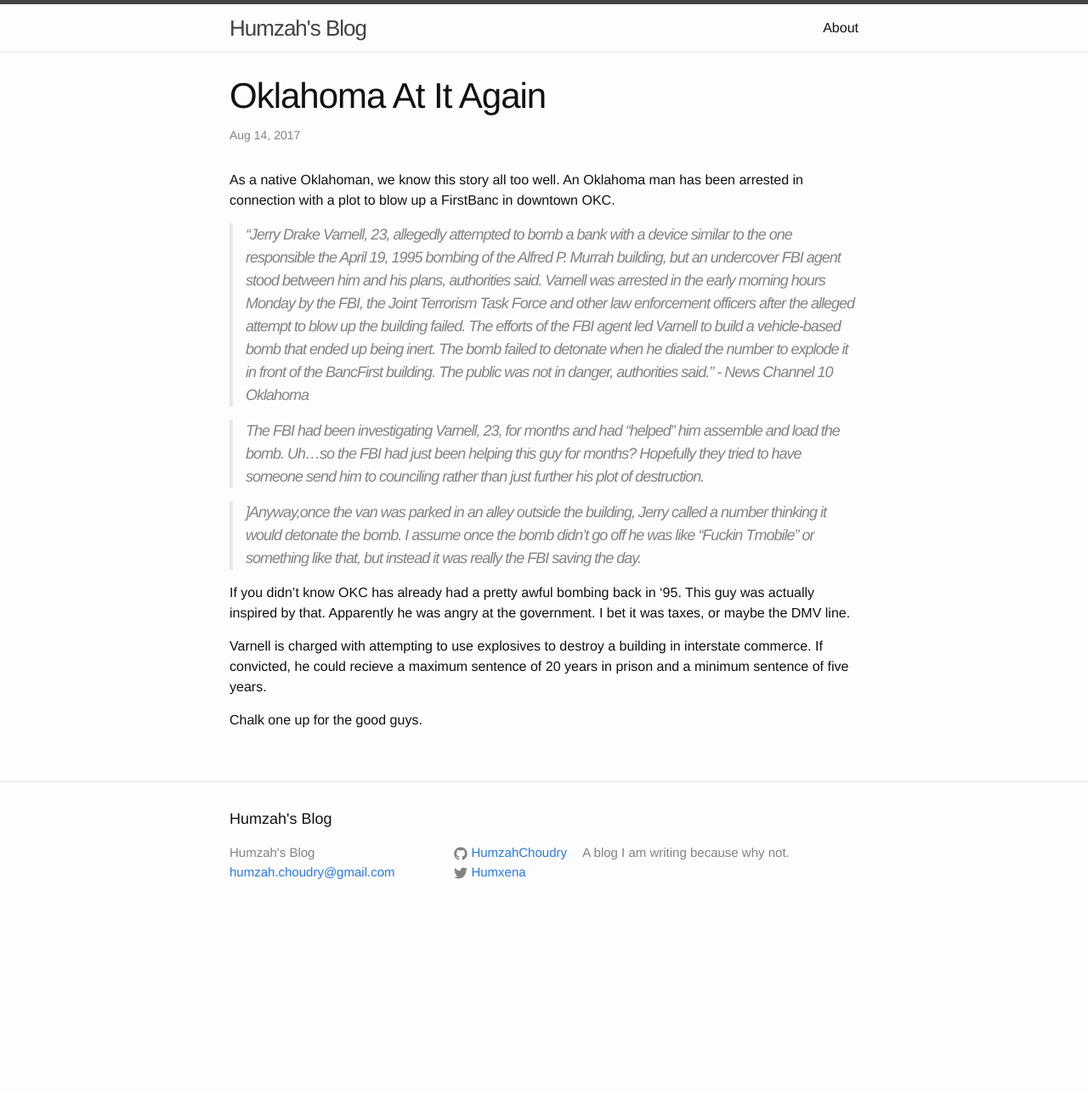
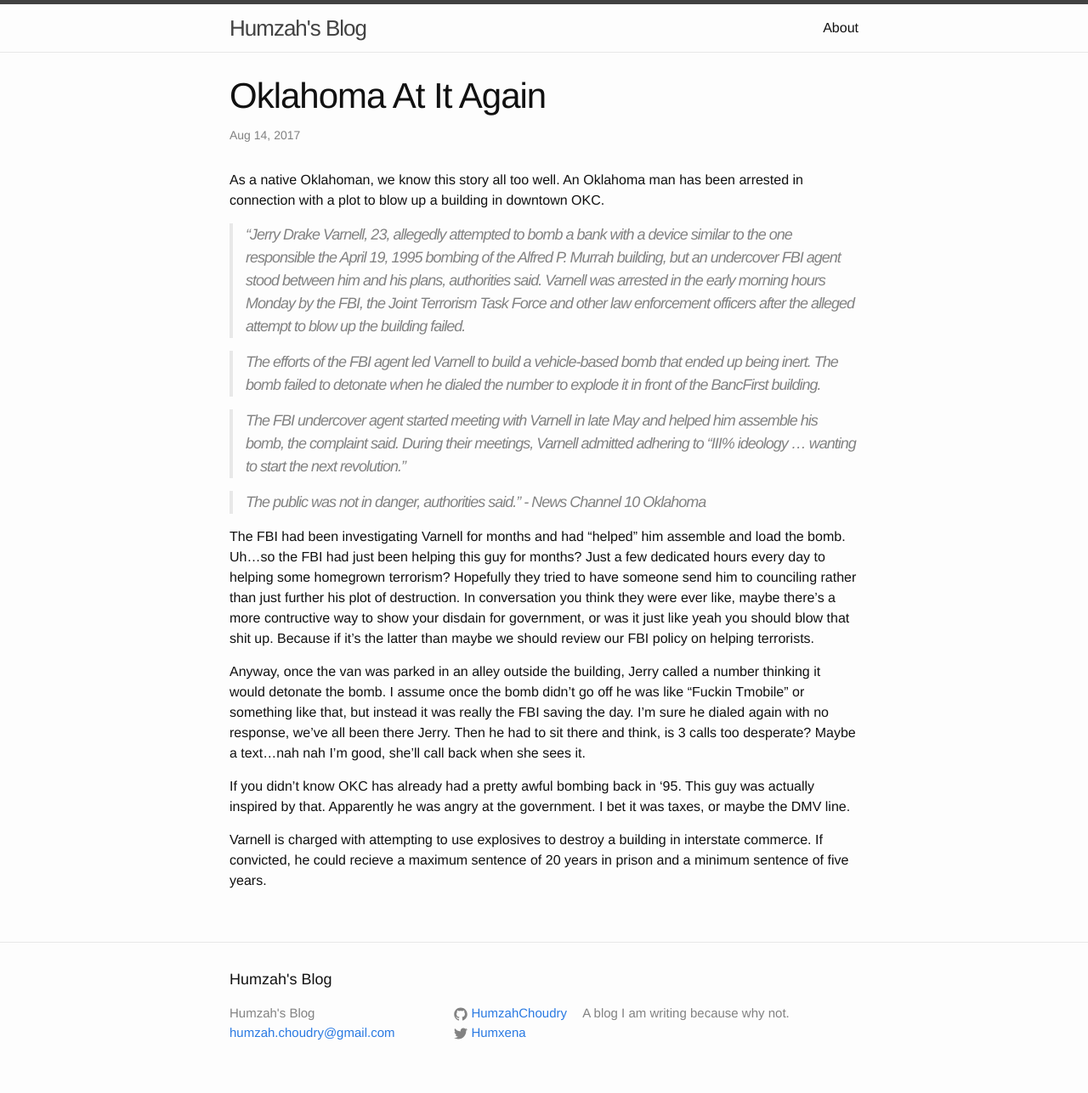
Before and after one commit to HumzahChoudry/HumzahChoudry.github.io, a Jekyll site: the page built from _posts/2017-08-14-oklahoma-at-it-again.markdown, in a window 1280 px wide. Shown: the whole page at 85% size. Built offline with Jekyll 4.4.1, drawn with Linux system fonts in a browser that asks for light colours; our own code applies the rules of GitHub Pages for plain Markdown files; before the commit the page ends 1098 px from its top, so only the background shows below that.

Commit message:
Update 2017-08-14-oklahoma-at-it-again.markdown

```diff
--- a/_posts/2017-08-14-oklahoma-at-it-again.markdown
+++ b/_posts/2017-08-14-oklahoma-at-it-again.markdown
@@ -1,17 +1,19 @@
-As a native Oklahoman, we know this story all too well. An Oklahoma man has been arrested in connection with a plot to blow up a FirstBanc in downtown OKC.
+As a native Oklahoman, we know this story all too well. An Oklahoma man has been arrested in connection with a plot to blow up a building in downtown OKC.
 
 >"Jerry Drake Varnell, 23, allegedly attempted to bomb a bank with a device similar to the one responsible the April 19, 1995 bombing of the Alfred P. Murrah building, but an undercover FBI agent stood between him and his plans, authorities said.
 >Varnell was arrested in the early morning hours Monday by the FBI, the Joint Terrorism Task Force and other law enforcement officers after the alleged attempt to blow up the building failed.
+
 >The efforts of the FBI agent led Varnell to build a vehicle-based bomb that ended up being inert. The bomb failed to detonate when he dialed the number to explode it in front of the BancFirst building.
+
+>The FBI undercover agent started meeting with Varnell in late May and helped him assemble his bomb, the complaint said. During their meetings, Varnell admitted adhering to "III% ideology ... wanting to start the next revolution."
+
 >The public was not in danger, authorities said." - News Channel 10 Oklahoma
 
->The FBI had been investigating Varnell, 23, for months and had "helped" him assemble and load the bomb. Uh...so the FBI had just been helping this guy for months? Hopefully they tried to have someone send him to counciling rather than just further his plot of destruction.
+The FBI had been investigating Varnell for months and had "helped" him assemble and load the bomb. Uh...so the FBI had just been helping this guy for months? Just a few dedicated hours every day to helping some homegrown terrorism? Hopefully they tried to have someone send him to counciling rather than just further his plot of destruction. In conversation you think they were ever like, maybe there's a more contructive way to show your disdain for government, or was it just like yeah you should blow that shit up. Because if it's the latter than maybe we should review our FBI policy on helping terrorists.
 
->]Anyway,once the van was parked in an alley outside the building, Jerry called a number thinking it would detonate the bomb.
-I assume once the bomb didn't go off he was like "Fuckin Tmobile" or something like that, but instead it was really the FBI saving the day.
+Anyway, once the van was parked in an alley outside the building, Jerry called a number thinking it would detonate the bomb.
+I assume once the bomb didn't go off he was like "Fuckin Tmobile" or something like that, but instead it was really the FBI saving the day. I'm sure he dialed again with no response, we've all been there Jerry. Then he had to sit there and think, is 3 calls too desperate? Maybe a text...nah nah I'm good, she'll call back when she sees it.
 
 If you didn't know OKC has already had a pretty awful bombing back in '95. This guy was actually inspired by that. Apparently he was angry at the government. I bet it was taxes, or maybe the DMV line.
 
 Varnell is charged with attempting to use explosives to destroy a building in interstate commerce. If convicted, he could recieve a maximum sentence of 20 years in prison and a minimum sentence of five years.
-
-Chalk one up for the good guys.
```
